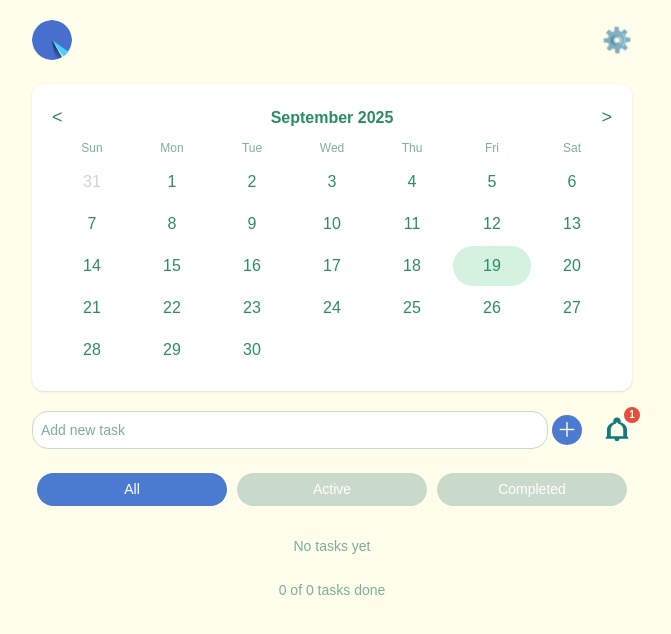
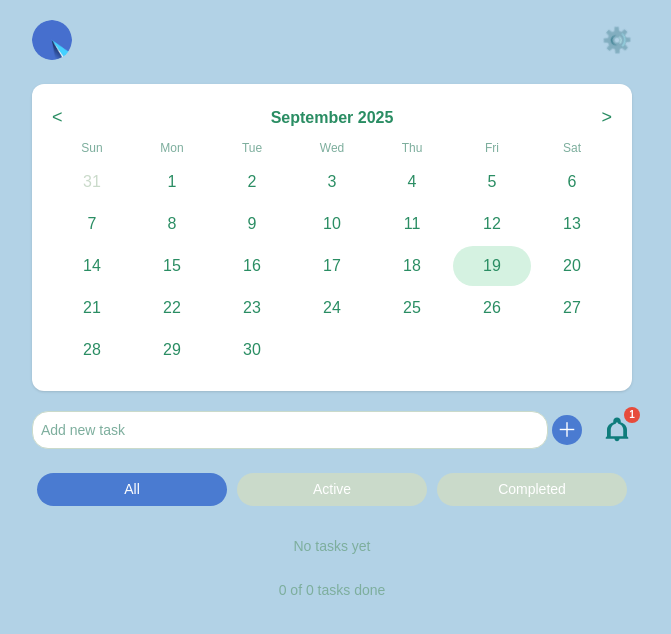
Before and after one commit to McDonald-ops/TodoListApp, a Next.js app in the folder todo-next/: page / in a window 1280 px wide. Shown: the top 634 px of the page, without its empty margins (308-979 px from the left). Built offline with nearby package versions, Linux system fonts and the light colour scheme.

Commit message:
Enhanced the background color

```diff
--- a/todo-next/src/app/globals.css
+++ b/todo-next/src/app/globals.css
@@ -15,7 +15,7 @@
 }
 
 body {
-  background: #FEFEEB;
+  background: #b2d2e6;
   color: #2A8D63;
   font-family: Arial, Helvetica, sans-serif;
 }
```
